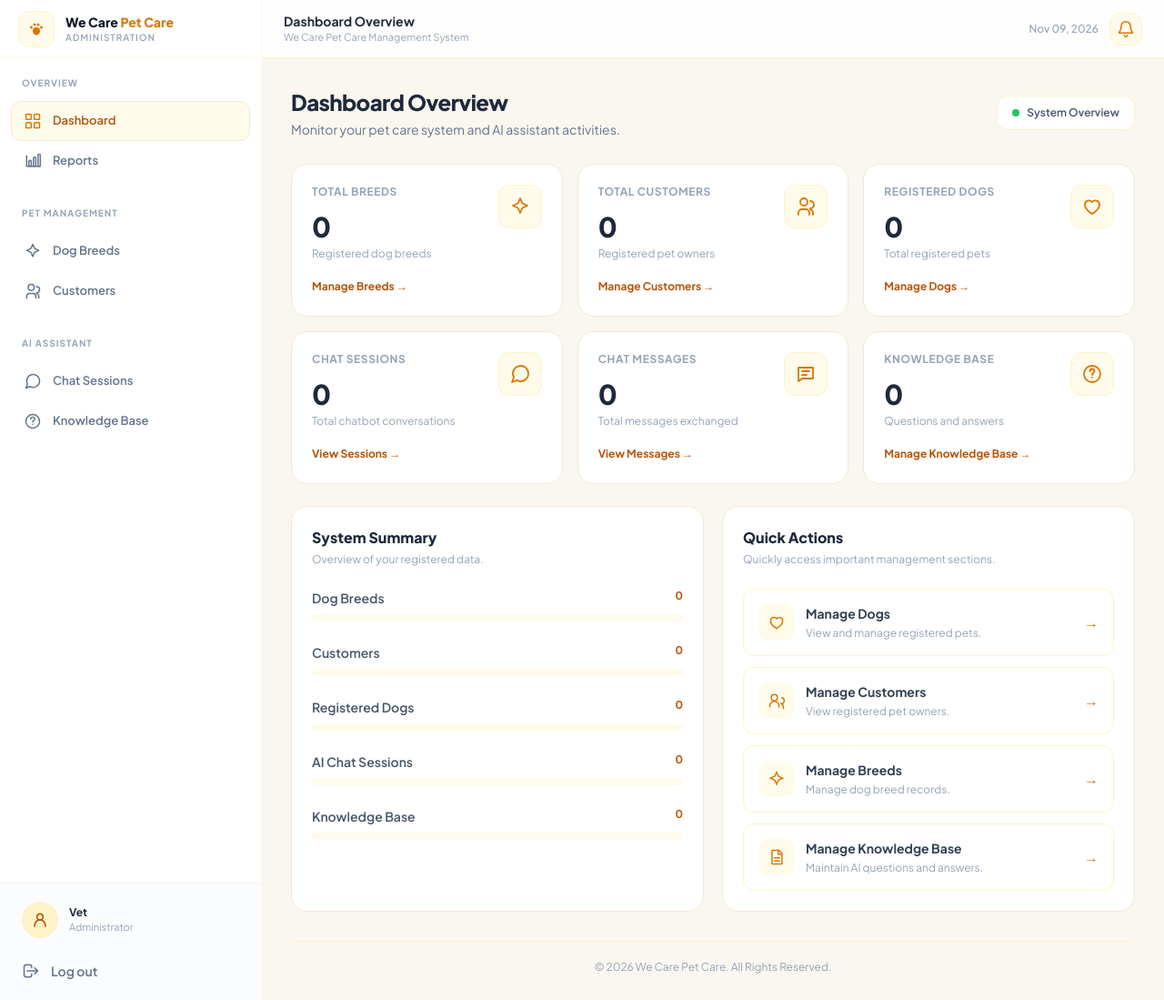
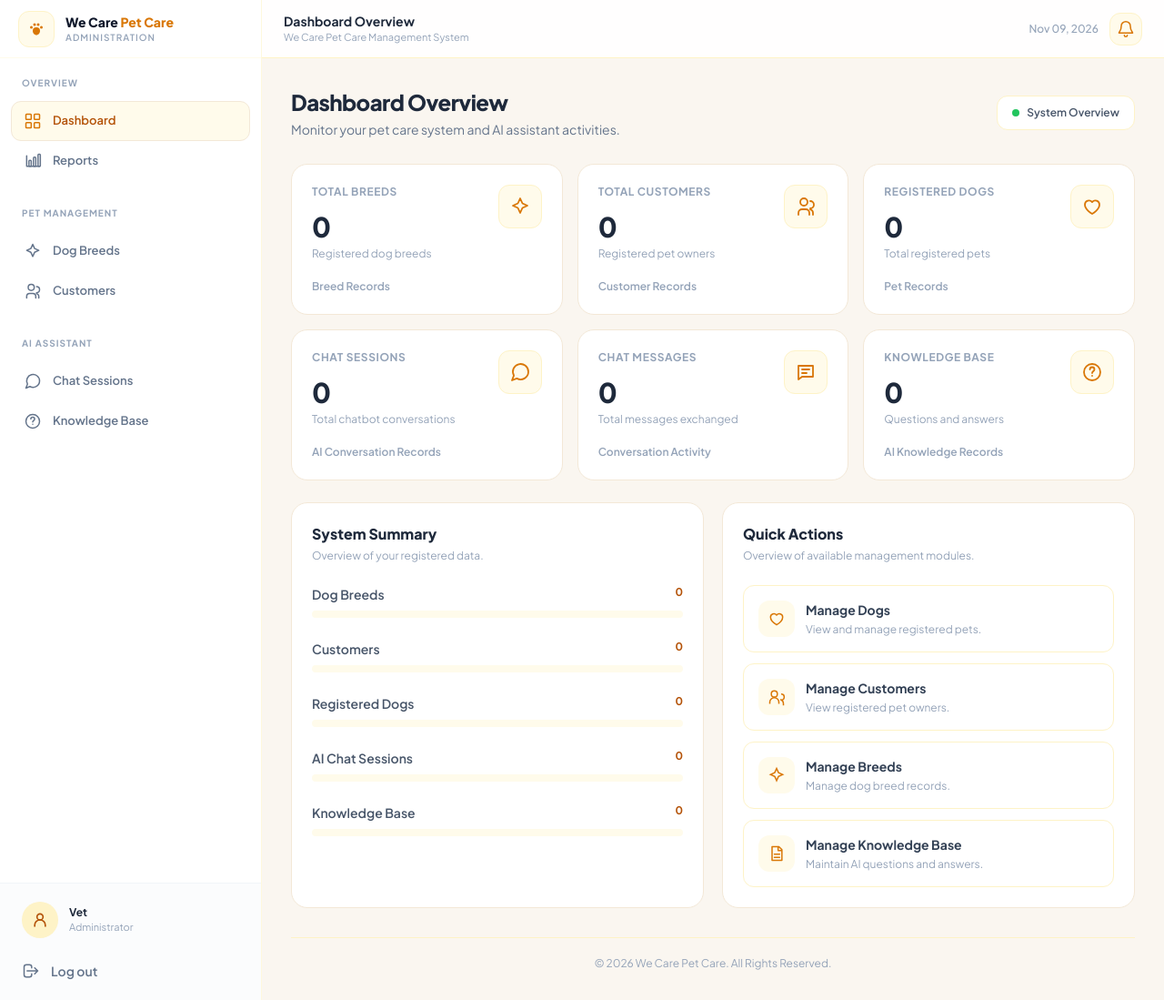
Before and after one commit to crisjohnDev/we-care-pet-care, a Django app: page /admin/admin-dashboard/ in a window 1280 px wide. Shown: the whole page at 91% size. Run offline with Django 5.2, Linux system fonts and the light colour scheme; a user stored in the database is signed in; data that the repository does not hold is empty; some libraries are stand-ins or nearby versions.

Commit message:
kahcbehbce

```diff
--- a/core/templates/core/core_dashboard.html
+++ b/core/templates/core/core_dashboard.html
@@ -21,13 +21,11 @@
     </div>
 
     <div class="flex items-center gap-2 rounded-xl border border-amber-100 bg-white px-4 py-2.5">
-
         <span class="h-2 w-2 rounded-full bg-green-500"></span>
 
         <span class="text-xs font-semibold text-slate-600">
             System Overview
         </span>
-
     </div>
 
 </div>
@@ -35,7 +33,6 @@
 
 <!-- STATISTICS -->
 <div class="grid grid-cols-1 gap-4 sm:grid-cols-2 xl:grid-cols-3">
-
 
     <!-- BREEDS -->
     <div class="stat-card">
@@ -57,18 +54,17 @@
             </div>
 
             <div class="flex h-12 w-12 items-center justify-center rounded-xl border border-amber-100 bg-amber-50 text-amber-600">
-
                 <svg class="h-6 w-6" fill="none" stroke="currentColor" stroke-width="1.8" viewBox="0 0 24 24">
-                    <path stroke-linecap="round" stroke-linejoin="round" d="M12 3l2.5 5.5L20 11l-5.5 2.5L12 19l-2.5-5.5L4 11l5.5-2.5L12 3z"/>
+                    <path stroke-linecap="round" stroke-linejoin="round"
+                          d="M12 3l2.5 5.5L20 11l-5.5 2.5L12 19l-2.5-5.5L4 11l5.5-2.5L12 3z"/>
                 </svg>
-
             </div>
 
         </div>
 
-        <a href="#" class="mt-5 inline-flex items-center gap-2 text-xs font-bold text-amber-700 hover:text-amber-800">
-            Manage Breeds →
-        </a>
+        <p class="mt-5 text-xs font-semibold text-slate-400">
+            Breed Records
+        </p>
 
     </div>
 
@@ -93,18 +89,17 @@
             </div>
 
             <div class="flex h-12 w-12 items-center justify-center rounded-xl border border-amber-100 bg-amber-50 text-amber-600">
-
                 <svg class="h-6 w-6" fill="none" stroke="currentColor" stroke-width="1.8" viewBox="0 0 24 24">
-                    <path stroke-linecap="round" stroke-linejoin="round" d="M16 21v-2a4 4 0 00-4-4H8a4 4 0 00-4 4v2m6-10a4 4 0 100-8 4 4 0 000 8zm7-5a4 4 0 010 8m3 7v-2a4 4 0 00-3-3.87"/>
+                    <path stroke-linecap="round" stroke-linejoin="round"
+                          d="M16 21v-2a4 4 0 00-4-4H8a4 4 0 00-4 4v2m6-10a4 4 0 100-8 4 4 0 000 8zm7-5a4 4 0 010 8m3 7v-2a4 4 0 00-3-3.87"/>
                 </svg>
-
             </div>
 
         </div>
 
-        <a href="#" class="mt-5 inline-flex items-center gap-2 text-xs font-bold text-amber-700 hover:text-amber-800">
-            Manage Customers →
-        </a>
+        <p class="mt-5 text-xs font-semibold text-slate-400">
+            Customer Records
+        </p>
 
     </div>
 
@@ -129,18 +124,17 @@
             </div>
 
             <div class="flex h-12 w-12 items-center justify-center rounded-xl border border-amber-100 bg-amber-50 text-amber-600">
-
                 <svg class="h-6 w-6" fill="none" stroke="currentColor" stroke-width="1.8" viewBox="0 0 24 24">
-                    <path stroke-linecap="round" stroke-linejoin="round" d="M12 20s-8-4.5-8-10a4.5 4.5 0 018-2.9A4.5 4.5 0 0120 10c0 5.5-8 10-8 10z"/>
+                    <path stroke-linecap="round" stroke-linejoin="round"
+                          d="M12 20s-8-4.5-8-10a4.5 4.5 0 018-2.9A4.5 4.5 0 0120 10c0 5.5-8 10-8 10z"/>
                 </svg>
-
             </div>
 
         </div>
 
-        <a href="#" class="mt-5 inline-flex items-center gap-2 text-xs font-bold text-amber-700 hover:text-amber-800">
-            Manage Dogs →
-        </a>
+        <p class="mt-5 text-xs font-semibold text-slate-400">
+            Pet Records
+        </p>
 
     </div>
 
@@ -165,18 +159,17 @@
             </div>
 
             <div class="flex h-12 w-12 items-center justify-center rounded-xl border border-amber-100 bg-amber-50 text-amber-600">
-
                 <svg class="h-6 w-6" fill="none" stroke="currentColor" stroke-width="1.8" viewBox="0 0 24 24">
-                    <path stroke-linecap="round" stroke-linejoin="round" d="M21 11.5a8.5 8.5 0 01-12.7 7.4L3 21l2.1-5.3A8.5 8.5 0 1121 11.5z"/>
+                    <path stroke-linecap="round" stroke-linejoin="round"
+                          d="M21 11.5a8.5 8.5 0 01-12.7 7.4L3 21l2.1-5.3A8.5 8.5 0 1121 11.5z"/>
                 </svg>
-
             </div>
 
         </div>
 
-        <a href="#" class="mt-5 inline-flex items-center gap-2 text-xs font-bold text-amber-700 hover:text-amber-800">
-            View Sessions →
-        </a>
+        <p class="mt-5 text-xs font-semibold text-slate-400">
+            AI Conversation Records
+        </p>
 
     </div>
 
@@ -201,19 +194,18 @@
             </div>
 
             <div class="flex h-12 w-12 items-center justify-center rounded-xl border border-amber-100 bg-amber-50 text-amber-600">
-
                 <svg class="h-6 w-6" fill="none" stroke="currentColor" stroke-width="1.8" viewBox="0 0 24 24">
-                    <path stroke-linecap="round" stroke-linejoin="round" d="M4 5h16v12H8l-4 3V5z"/>
+                    <path stroke-linecap="round" stroke-linejoin="round"
+                          d="M4 5h16v12H8l-4 3V5z"/>
                     <path stroke-linecap="round" d="M8 9h8M8 13h5"/>
                 </svg>
-
             </div>
 
         </div>
 
-        <a href="#" class="mt-5 inline-flex items-center gap-2 text-xs font-bold text-amber-700 hover:text-amber-800">
-            View Messages →
-        </a>
+        <p class="mt-5 text-xs font-semibold text-slate-400">
+            Conversation Activity
+        </p>
 
     </div>
 
@@ -238,19 +230,18 @@
             </div>
 
             <div class="flex h-12 w-12 items-center justify-center rounded-xl border border-amber-100 bg-amber-50 text-amber-600">
-
                 <svg class="h-6 w-6" fill="none" stroke="currentColor" stroke-width="1.8" viewBox="0 0 24 24">
                     <circle cx="12" cy="12" r="9"/>
-                    <path stroke-linecap="round" stroke-linejoin="round" d="M9.5 9a2.5 2.5 0 115 0c0 2-2.5 2-2.5 4m0 3h.01"/>
+                    <path stroke-linecap="round" stroke-linejoin="round"
+                          d="M9.5 9a2.5 2.5 0 115 0c0 2-2.5 2-2.5 4m0 3h.01"/>
                 </svg>
-
             </div>
 
         </div>
 
-        <a href="#" class="mt-5 inline-flex items-center gap-2 text-xs font-bold text-amber-700 hover:text-amber-800">
-            Manage Knowledge Base →
-        </a>
+        <p class="mt-5 text-xs font-semibold text-slate-400">
+            AI Knowledge Records
+        </p>
 
     </div>
 
@@ -277,6 +268,7 @@
 
         <div class="space-y-6">
 
+            <!-- DOG BREEDS -->
             <div>
                 <div class="mb-2 flex justify-between">
                     <span class="text-sm font-semibold text-slate-600">
@@ -296,6 +288,7 @@
             </div>
 
 
+            <!-- CUSTOMERS -->
             <div>
                 <div class="mb-2 flex justify-between">
                     <span class="text-sm font-semibold text-slate-600">
@@ -315,6 +308,7 @@
             </div>
 
 
+            <!-- REGISTERED DOGS -->
             <div>
                 <div class="mb-2 flex justify-between">
                     <span class="text-sm font-semibold text-slate-600">
@@ -334,6 +328,7 @@
             </div>
 
 
+            <!-- AI CHAT SESSIONS -->
             <div>
                 <div class="mb-2 flex justify-between">
                     <span class="text-sm font-semibold text-slate-600">
@@ -353,6 +348,7 @@
             </div>
 
 
+            <!-- KNOWLEDGE BASE -->
             <div>
                 <div class="mb-2 flex justify-between">
                     <span class="text-sm font-semibold text-slate-600">
@@ -376,7 +372,7 @@
     </section>
 
 
-    <!-- QUICK ACTIONS -->
+    <!-- QUICK ACTIONS (NON-CLICKABLE) -->
     <section class="content-card">
 
         <div class="mb-6">
@@ -385,19 +381,20 @@
             </h3>
 
             <p class="mt-1 text-xs text-slate-400">
-                Quickly access important management sections.
+                Overview of available management modules.
             </p>
         </div>
 
 
         <div class="space-y-3">
 
-            <a href="#"
-               class="group flex items-center gap-3 rounded-xl border border-amber-100 p-4 transition hover:bg-amber-50">
+            <!-- MANAGE DOGS -->
+            <div class="flex items-center gap-3 rounded-xl border border-amber-100 p-4">
 
-                <div class="flex h-10 w-10 items-center justify-center rounded-xl bg-amber-50 text-amber-600 group-hover:bg-white">
+                <div class="flex h-10 w-10 items-center justify-center rounded-xl bg-amber-50 text-amber-600">
                     <svg class="h-5 w-5" fill="none" stroke="currentColor" stroke-width="1.8" viewBox="0 0 24 24">
-                        <path stroke-linecap="round" stroke-linejoin="round" d="M12 20s-8-4.5-8-10a4.5 4.5 0 018-2.9A4.5 4.5 0 0120 10c0 5.5-8 10-8 10z"/>
+                        <path stroke-linecap="round" stroke-linejoin="round"
+                              d="M12 20s-8-4.5-8-10a4.5 4.5 0 018-2.9A4.5 4.5 0 0120 10c0 5.5-8 10-8 10z"/>
                     </svg>
                 </div>
 
@@ -411,15 +408,13 @@
                     </p>
                 </div>
 
-                <span class="text-amber-600 transition group-hover:translate-x-1">→</span>
-
-            </a>
+            </div>
 
 
-            <a href="#"
-               class="group flex items-center gap-3 rounded-xl border border-amber-100 p-4 transition hover:bg-amber-50">
+            <!-- MANAGE CUSTOMERS -->
+            <div class="flex items-center gap-3 rounded-xl border border-amber-100 p-4">
 
-                <div class="flex h-10 w-10 items-center justify-center rounded-xl bg-amber-50 text-amber-600 group-hover:bg-white">
+                <div class="flex h-10 w-10 items-center justify-center rounded-xl bg-amber-50 text-amber-600">
                     <svg class="h-5 w-5" fill="none" stroke="currentColor" stroke-width="1.8" viewBox="0 0 24 24">
                         <circle cx="9" cy="8" r="4"/>
                         <path d="M3 21v-2a6 6 0 0112 0v2m3-13a4 4 0 010 8m3 7v-2a6 6 0 00-4-5.65"/>
@@ -436,15 +431,13 @@
                     </p>
                 </div>
 
-                <span class="text-amber-600 transition group-hover:translate-x-1">→</span>
-
-            </a>
+            </div>
 
 
-            <a href="#"
-               class="group flex items-center gap-3 rounded-xl border border-amber-100 p-4 transition hover:bg-amber-50">
+            <!-- MANAGE BREEDS -->
+            <div class="flex items-center gap-3 rounded-xl border border-amber-100 p-4">
 
-                <div class="flex h-10 w-10 items-center justify-center rounded-xl bg-amber-50 text-amber-600 group-hover:bg-white">
+                <div class="flex h-10 w-10 items-center justify-center rounded-xl bg-amber-50 text-amber-600">
                     <svg class="h-5 w-5" fill="none" stroke="currentColor" stroke-width="1.8" viewBox="0 0 24 24">
                         <path d="M12 3l2.5 5.5L20 11l-5.5 2.5L12 19l-2.5-5.5L4 11l5.5-2.5L12 3z"/>
                     </svg>
@@ -460,17 +453,16 @@
                     </p>
                 </div>
 
-                <span class="text-amber-600 transition group-hover:translate-x-1">→</span>
-
-            </a>
+            </div>
 
 
-            <a href="#"
-               class="group flex items-center gap-3 rounded-xl border border-amber-100 p-4 transition hover:bg-amber-50">
+            <!-- MANAGE KNOWLEDGE BASE -->
+            <div class="flex items-center gap-3 rounded-xl border border-amber-100 p-4">
 
-                <div class="flex h-10 w-10 items-center justify-center rounded-xl bg-amber-50 text-amber-600 group-hover:bg-white">
+                <div class="flex h-10 w-10 items-center justify-center rounded-xl bg-amber-50 text-amber-600">
                     <svg class="h-5 w-5" fill="none" stroke="currentColor" stroke-width="1.8" viewBox="0 0 24 24">
-                        <path stroke-linecap="round" stroke-linejoin="round" d="M6 3h9l4 4v14H6zM14 3v5h5M9 13h7m-7 4h7"/>
+                        <path stroke-linecap="round" stroke-linejoin="round"
+                              d="M6 3h9l4 4v14H6zM14 3v5h5M9 13h7m-7 4h7"/>
                     </svg>
                 </div>
 
@@ -484,9 +476,7 @@
                     </p>
                 </div>
 
-                <span class="text-amber-600 transition group-hover:translate-x-1">→</span>
-
-            </a>
+            </div>
 
         </div>
 
```
